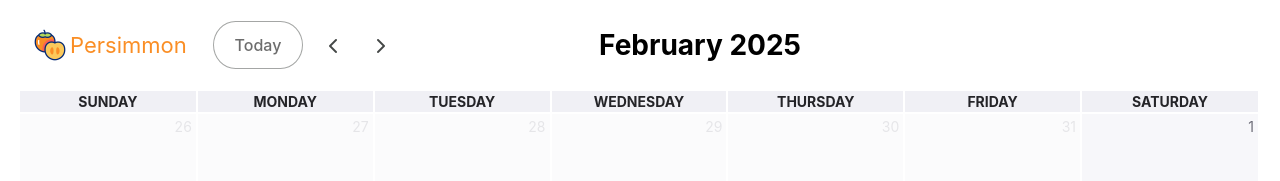
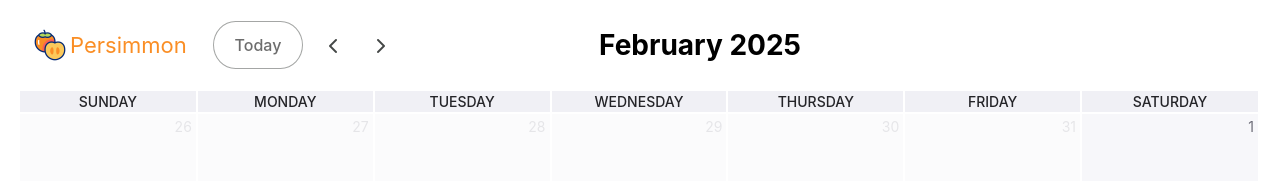
Before and after one commit to sunnybunnyy/training-dashboard, a React (Create React App) app in the folder frontend/: page / in a window 1280 px wide. Shown: the top 181 px of the page. Built offline with nearby package versions, Linux system fonts and the light colour scheme; no server answers.

Commit message:
Remove px unit from font-weight property

```diff
--- a/frontend/src/App.css
+++ b/frontend/src/App.css
@@ -117,7 +117,7 @@
 }
 
 .fc .fc-col-header-cell-cushion {
-  font-weight: 500px;
+  font-weight: 500;
 }
 
 .fc .fc-daygrid-day-frame {
```
